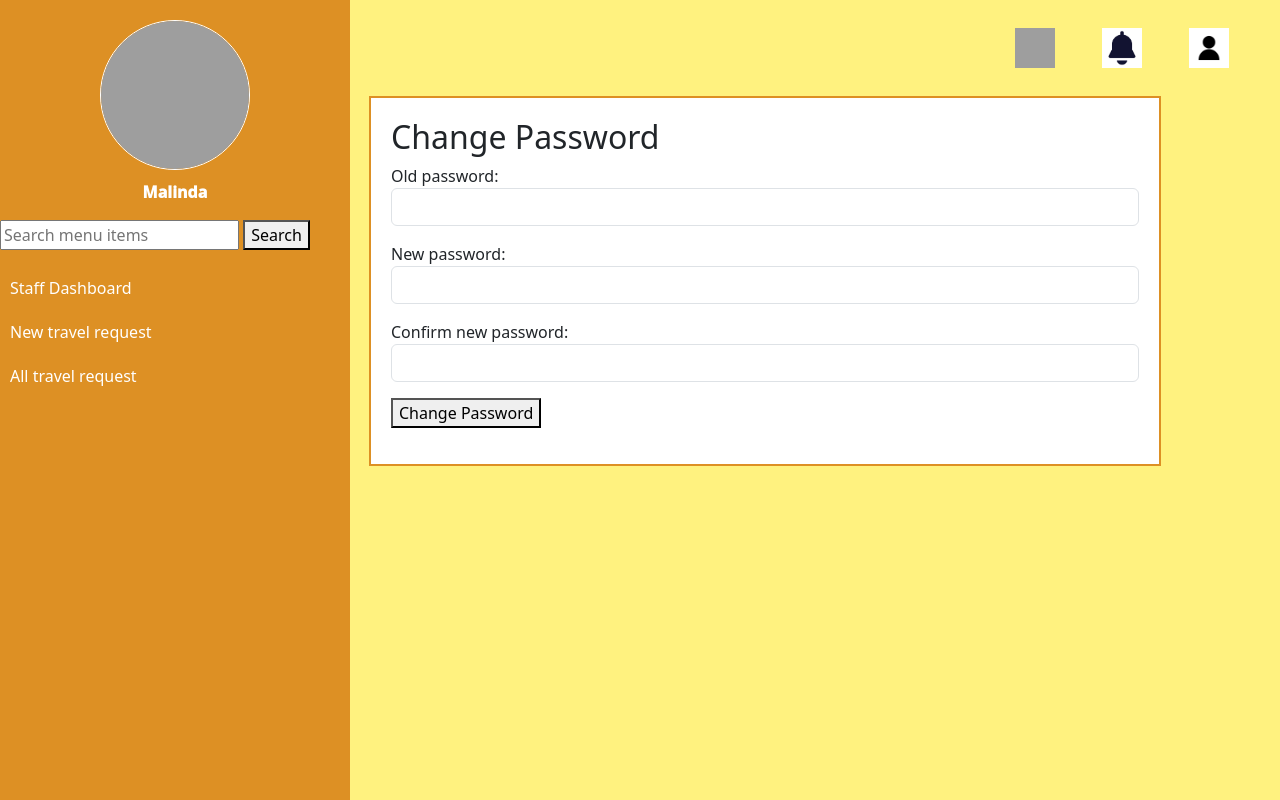
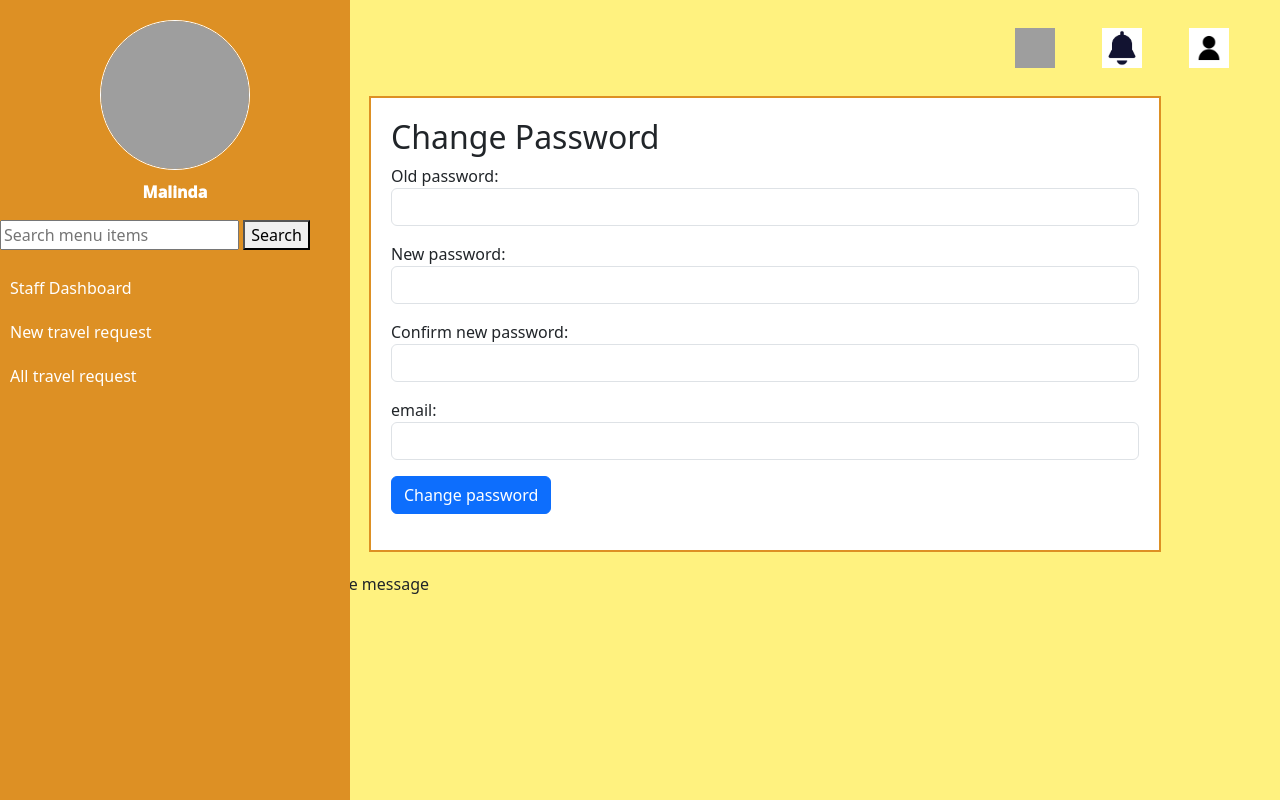
Before and after one commit to EstherAuma/BOU-Project, a Django app: page /change-password in a window 1280 px wide. Run offline with Django 5.2, Linux system fonts and the light colour scheme; a user stored in the database is signed in; tables that the repository leaves empty hold one stand-in row (values such as "Sample post"); one stand-in notice (Sample message) is shown; some libraries are stand-ins or nearby versions; grey boxes are pictures that could not be loaded.

Commit message:
Email notification feature

```diff
--- a/transportApp/forms.py
+++ b/transportApp/forms.py
@@ -8,7 +8,7 @@
 class PasswordChangeCustomForm(PasswordChangeForm):
         error_css_class = 'has-error'
         error_messages = {'password_incorrect':
-                  "Το παλιό συνθηματικό δεν είναι σωστό. Προσπαθείστε   ξανά."}
+                  "The old password is incorrect. Please try again"}
         old_password = CharField(required=True, label='Old password',
                       widget=PasswordInput(attrs={
                         'class': 'form-control'}),
@@ -25,3 +25,9 @@
                         'class': 'form-control'}),
                       error_messages={
                         'required': 'The password cannot be empty'})
+
+        email = CharField(required=True, label='email',
+                      widget=PasswordInput(attrs={
+                        'class': 'form-control'}),
+                      error_messages={
+                        'required': 'The email cannot be empty'})
--- a/transportApp/templates/change-password.html
+++ b/transportApp/templates/change-password.html
@@ -1,4 +1,6 @@
-{% extends 'base.html' %} {% load static %} {% block content %}
+{% extends 'base.html' %}
+{% load static %}
+{% block content %}
 
 <div id="sidebar">
   <div id="profile-container">
@@ -46,9 +48,17 @@
     <h2>Change Password</h2>
     <form method="post" action="">
       {% csrf_token %} {{ form.as_p }}
-      <button type="submit">Change Password</button>
+      <button type="submit" class="btn btn-primary">Change password</button>
     </form>
   </div>
+  {% if messages %}
+    <ul class="messages">
+        {% for message in messages %}
+            <li{% if message.tags %} class="{{ message.tags }}"{% endif %}>{{ message }}</li>
+        {% endfor %}
+    </ul>
+{% endif %}
+
   <script>
     function searchMenuItems() {
       var searchInput = document
--- a/transportApp/views.py
+++ b/transportApp/views.py
@@ -4,7 +4,9 @@
 from django.contrib.auth import update_session_auth_hash
 from django.contrib.auth.decorators import login_required
 from .forms import PasswordChangeCustomForm
+from django.core.mail import send_mail
 
+from django.contrib import messages
 
 # Create your views here.
 def user_details(request):
@@ -29,7 +31,19 @@
         if form.is_valid():
             user = form.save()
             update_session_auth_hash(request, user)
-            return redirect('user-details')
+
+            subject = 'Change password'
+
+            message = 'Hey you have successfully changed your password'
+            to = user.email
+            send_mail(
+                subject,
+                message,
+                'estheraumaego@gmail.com',
+                [to],
+                fail_silently=False
+            )
+            return redirect('login')
     else:
         form = PasswordChangeCustomForm(request.user)
     return render(request, 'change-password.html', {'form': form})
```
Also changed, not shown: TMS/settings.py (+8 -0 lines), transportApp/tests/test_views.py (added, +38 -0 lines).
